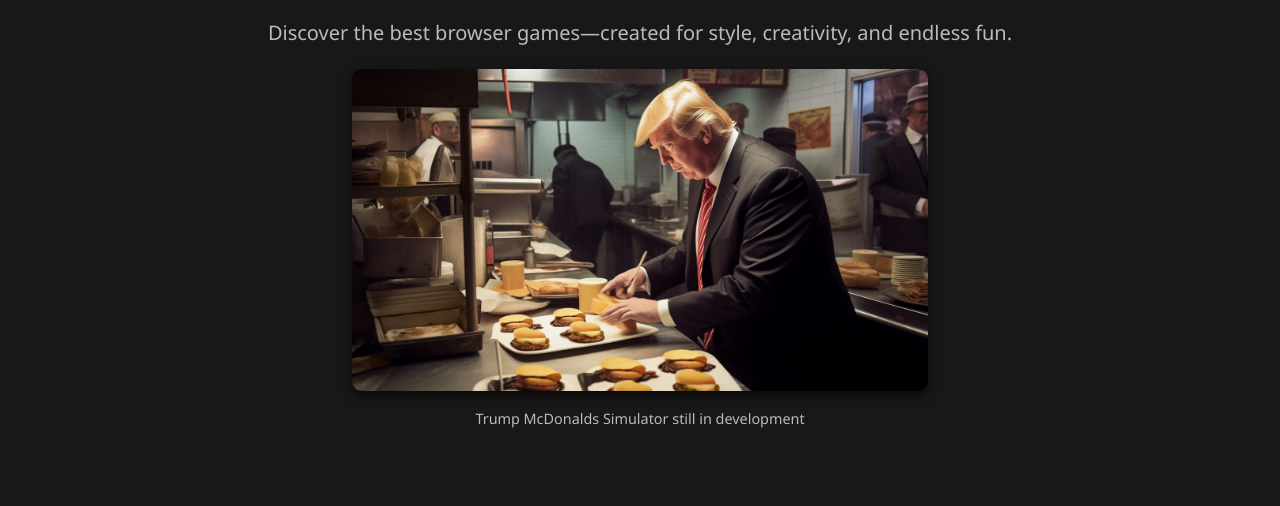
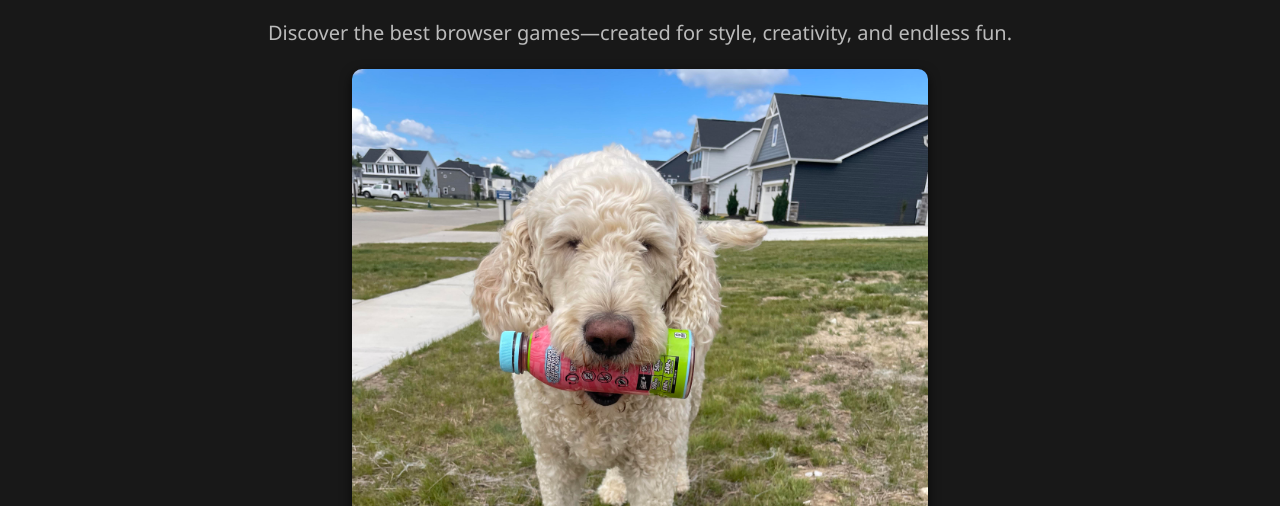
Before and after one commit to johngruys/Singularity, a plain HTML site: page index.html in a window 1280 px wide. Shown: the part 294-800 px from the top of the page. Drawn offline with Linux system fonts and the light colour scheme.

Commit message:
Home page photo updated

```diff
--- a/index.html
+++ b/index.html
@@ -25,8 +25,8 @@
     <div class="container hero-container">
       <h2>Your Gateway to Gaming Excellence</h2>
       <p class="tagline">Discover the best browser games—created for style, creativity, and endless fun.</p>
-      <img src="assets/pictures/trump_burgers.jpg" alt="Hero Image" class="hero-image">
-      <p class="hero-caption">Trump McDonalds Simulator still in development</p>
+      <img src="assets/pictures/win.jpg" alt="Hero Image" class="hero-image">
+      <p class="hero-caption">Winny</p>
     </div>
   </section>
 
```
Also changed, not shown: assets/pictures/win.jpg (added).
